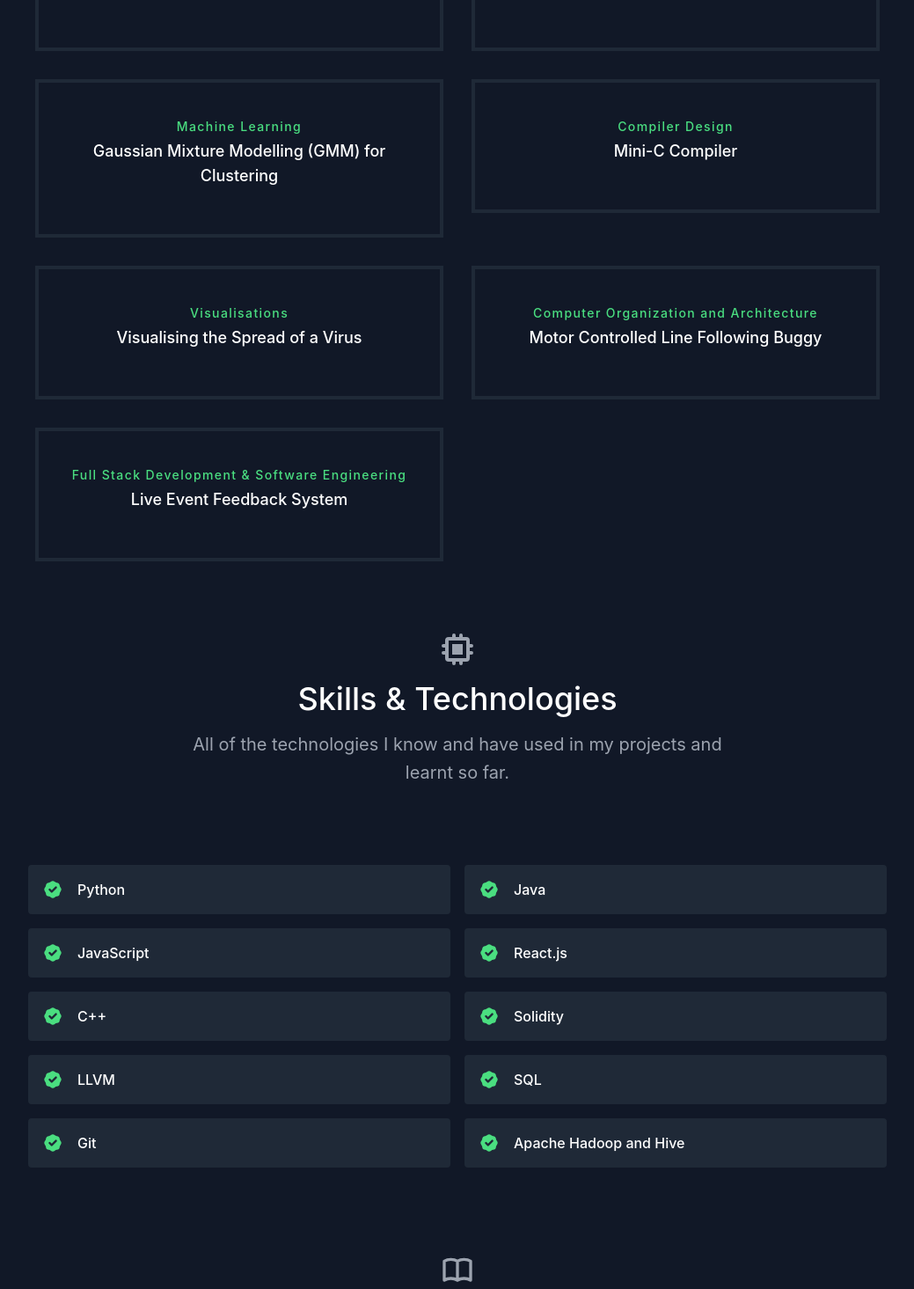
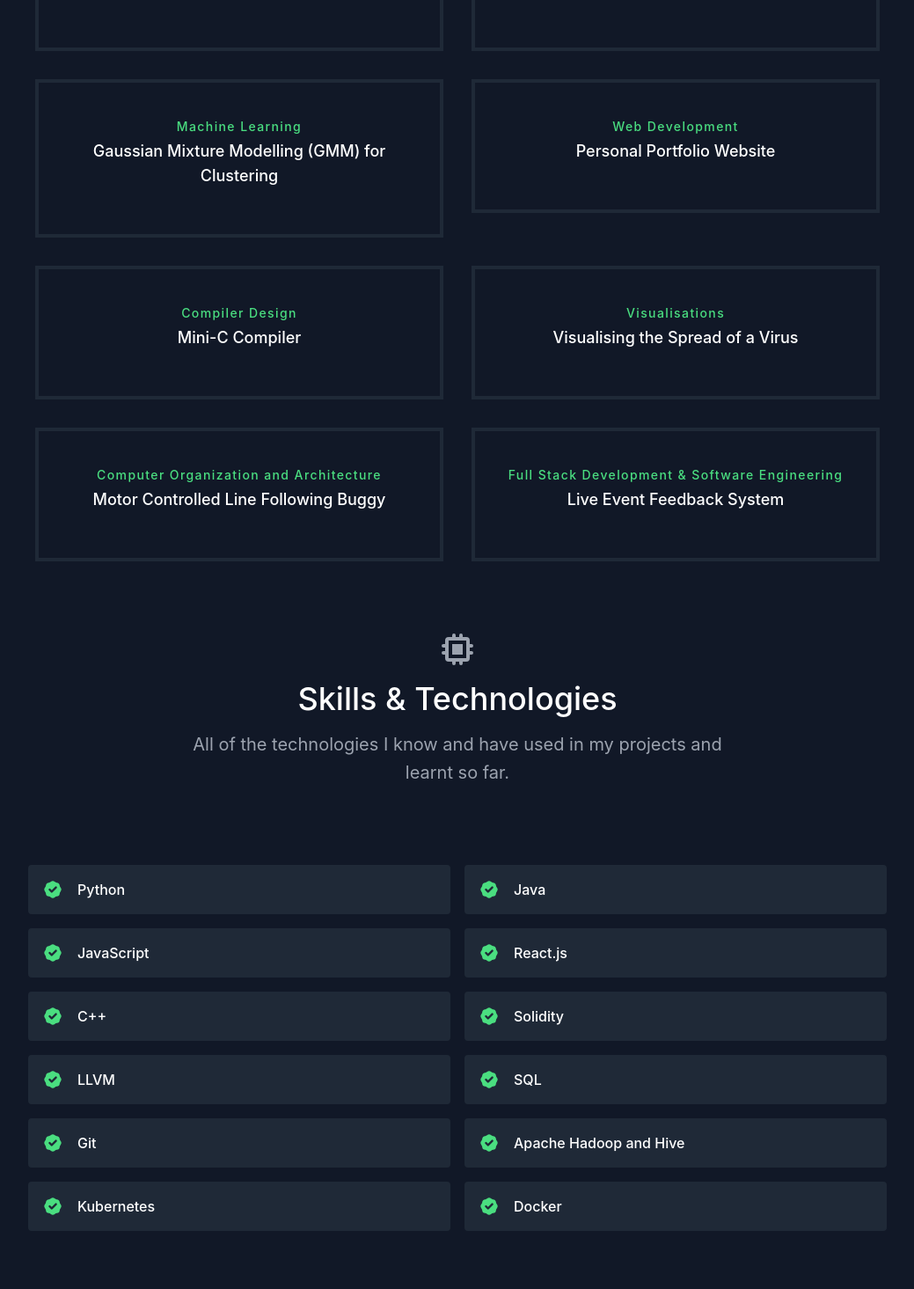
Before and after one commit to karan2605/Personal-Portfolio, a React (Create React App) app: page / in a window 1280 px wide. Shown: the part 2125-3590 px from the top of the page at 88% size, without its empty margins (120-1159 px from the left). Built offline with nearby package versions, Linux system fonts and the light colour scheme.

Commit message:
added personal portfolio project

```diff
--- a/src/data.js
+++ b/src/data.js
@@ -17,6 +17,12 @@ export const projects = [
       subtitle: "Machine Learning",
       description: "Implementing, testing and analysing a clustering approach based on Gaussian Mixture Modelling (GMM) and the Expectation-Maximisation (E-M) algorithm. The E-M algorithm is used to tune the multivariate Gaussian distribution values until the distributions converge. Finally, K-Means clustering was used to provide the initial mean values for the E-M algorithm as well as visualising and discussing the accuracy of this clustering model compared to GMM.",
       key: "gmm"
+    },
+    {
+      title: "Personal Portfolio Website",
+      subtitle: "Web Development",
+      description: "My personal portfolio website built using React.js and Tailwind CSS, the website includes sections introducing myself, my technical skills and previous projects that I have worked on. I also developed a blog component which displays some blogs which are written in Markdown then converted and formatted to display on the webpage. Finally, there is a contact form at the bottom of the page to allow viewers to contact me if they have a question or wish to work with me.",
+      key: "personalPort"
     },
     {
       title: "Mini-C Compiler",
@@ -44,7 +50,7 @@ export const projects = [
     },
   ];
 
-export const skills = ["Python", "Java", "JavaScript", "React.js", "C++", "Solidity", "LLVM", "SQL", "Git", "Apache Hadoop and Hive"];
+export const skills = ["Python", "Java", "JavaScript", "React.js", "C++", "Solidity", "LLVM", "SQL", "Git", "Apache Hadoop and Hive", "Kubernetes", "Docker"];
 
 export const blogSummary = [
     {
```
